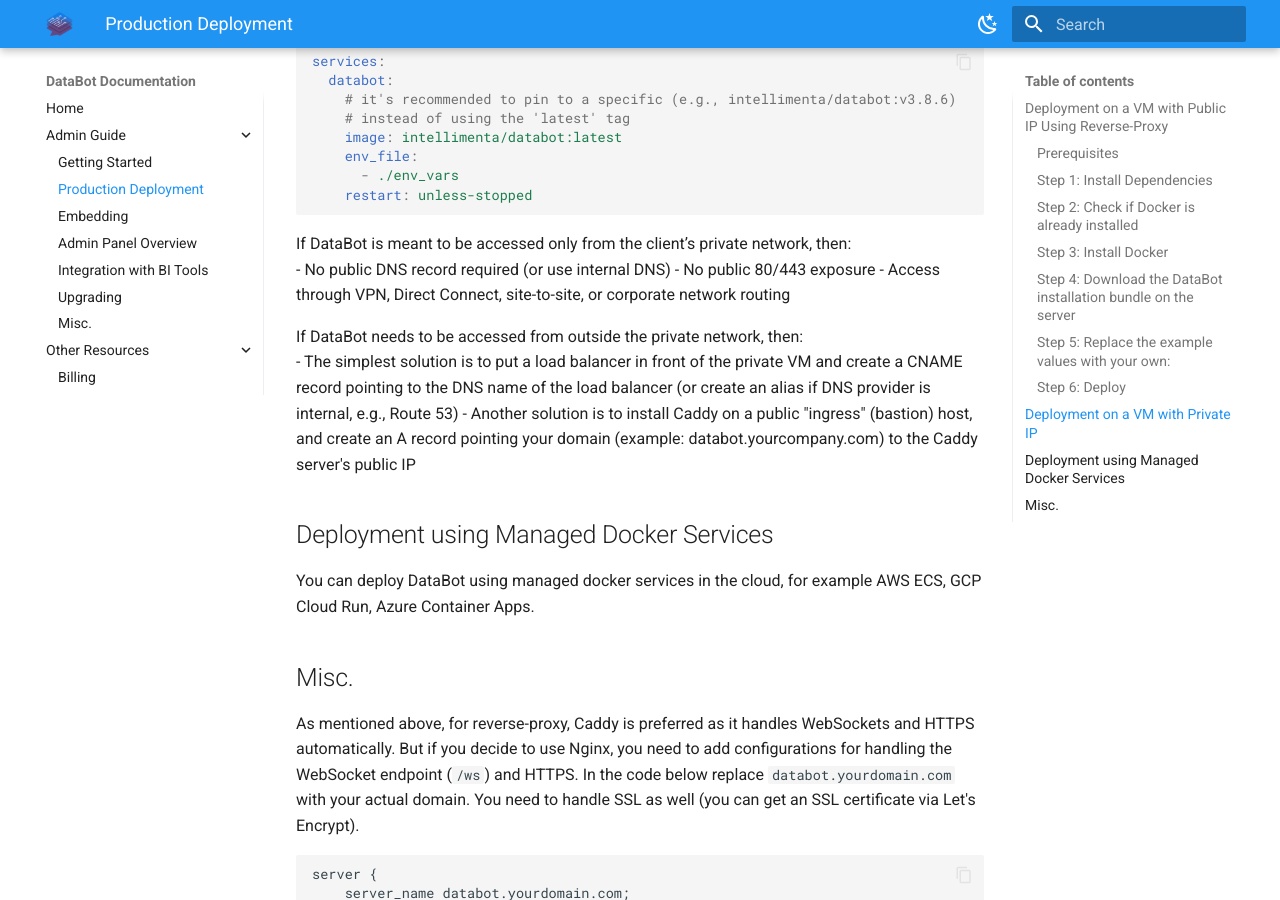
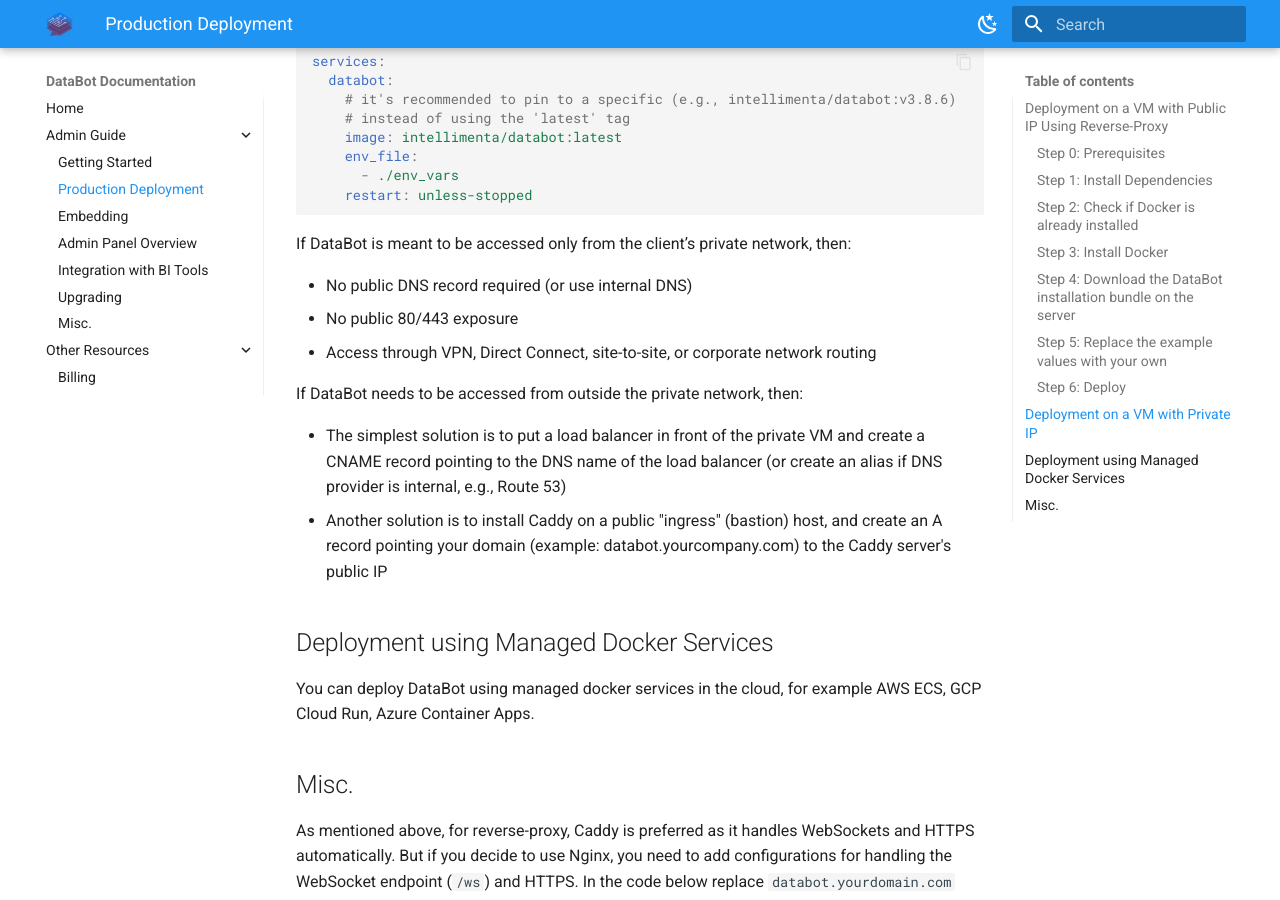
Before and after one commit to Intellimenta/DataBot, an MkDocs documentation site: the page built from docs/admin_guide/production_deployment.md, in a window 1280 px wide and 900 px high, scrolled down 3429 px. Built offline with MkDocs 1.6.1 and Material for MkDocs 9.7.7, drawn with Linux system fonts in a browser that asks for light colours; some of the changed text lies outside the part shown.

Commit message:
update docs

````diff
--- a/docs/admin_guide/production_deployment.md
+++ b/docs/admin_guide/production_deployment.md
@@ -6,7 +6,7 @@
 If you are using a Load Balancer, the healthcheck endpoint is `/healthcheck`.
 
 ## Deployment on a VM with Public IP Using Reverse-Proxy
-### Prerequisites
+### Step 0: Prerequisites
 - **A Linux server with a public IP** (recommended: Ubuntu 22.04+)
 - **A domain name** you control
 - **DNS record set**
@@ -98,7 +98,7 @@
   reverse_proxy databot:5000
 }
 ```
-### Step 5: Replace the example values with your own:
+### Step 5: Replace the example values with your own
 - In `env_vars` provide values.
 - In `Caddyfile` replace "databot.yourdomain.com" with the domain name you have pointed to the VM.
 - (Recommended) In `docker-compose.yaml`, in the line `image: intellimenta/databot:latest`, instead of `latest` use a specific image tag (e.g. `image: intellimenta/databot:v3.8.6`).
@@ -123,11 +123,13 @@
     restart: unless-stopped
 ```
 If DataBot is meant to be accessed only from the client’s private network, then:
+
 - No public DNS record required (or use internal DNS)
 - No public 80/443 exposure
 - Access through VPN, Direct Connect, site-to-site, or corporate network routing
 
 If DataBot needs to be accessed from outside the private network, then:
+
 - The simplest solution is to put a load balancer in front of the private VM and create a CNAME record pointing to the DNS name of the load balancer (or create an alias if DNS provider is internal, e.g., Route 53)
 - Another solution is to install Caddy on a public "ingress" (bastion) host, and create an A record pointing your domain (example: databot.yourcompany.com) to the Caddy server's public IP
 
````
Also changed, not shown: docs/admin_guide/getting_started.md (+1 -1 lines).
